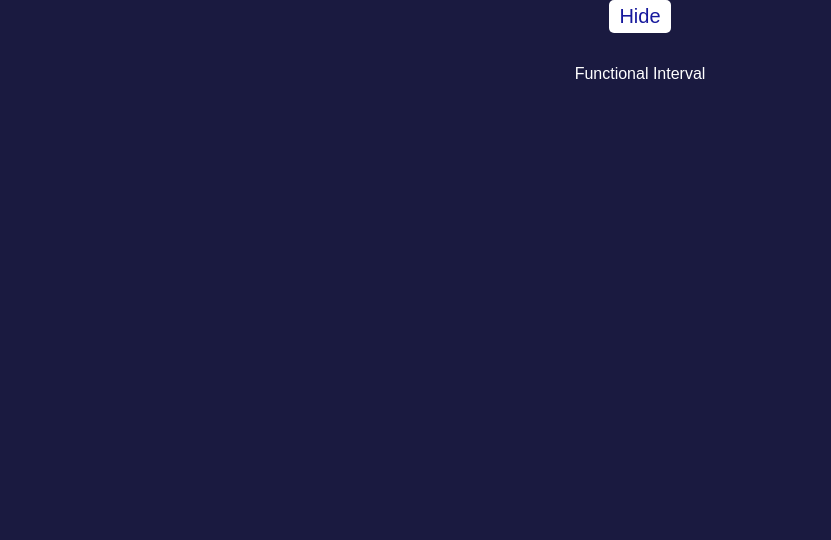
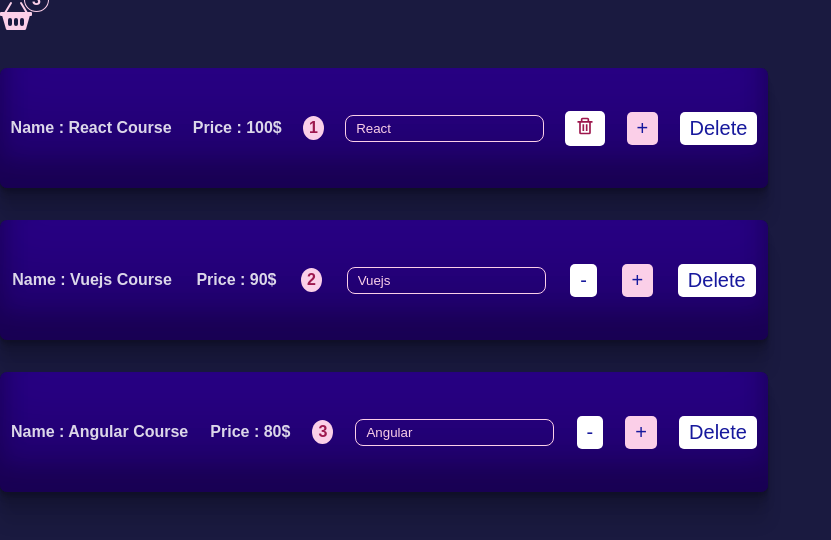
Before and after one commit to arashKazerouni/firstReactApp, a React (Create React App) app: page / in a window 1280 px wide. Shown: the top 540 px of the page, without its empty margins (0-831 px from the left). Built offline with nearby package versions, Linux system fonts and the light colour scheme.

Commit message:
Wrapper component created

```diff
--- a/src/App.js
+++ b/src/App.js
@@ -2,13 +2,10 @@
 import styles from "./App.module.css";
 import Navbar from "./components/Navbar/Navbar";
 import { Component } from "react/cjs/react.development";
-import ClassCounter from "./ClassCounter";
 import Product from "./components/Product/Product";
 import { BsFillTelephonePlusFill } from "react-icons/bs";
 import { isValidInputTimeValue } from "@testing-library/user-event/dist/utils";
-import FunctionalCounter from "./components/FunctionalCounter";
-import ClassTimer from "./components/ClassTimer";
-import FunctionalTimer from "./components/FunctionalTimer";
+import Wrapper from "./components/hoc/Wrapper";
 class App extends Component {
   constructor(props) {
     super(props);
@@ -75,14 +72,7 @@
   render() {
     // console.log("app.js render ");
     return (
-      <div className={styles.container}>
-        <button onClick={() => this.setState({ isShow: !this.state.isShow })}>
-          {this.state.isShow ? "hide" : "show"}
-        </button>
-        {this.state.isShow && <FunctionalTimer />}
-        {/* <FunctionalCounter /> */}
-        {/* <ClassCounter /> */}
-        {/* <h1>shopping app</h1>
+      <Wrapper >
         <Navbar
           totalItems={this.state.products.filter((p) => p.quantity > 0).length}
         />
@@ -92,8 +82,8 @@
           onIncrement={this.incrementHandler}
           onDecrement={this.decrementHandler}
           onChange={this.changeHandler}
-        /> */}
-      </div>
+        />
+      </Wrapper>
     );
   }
 }
--- /dev/null
+++ b/src/components/hoc/Wrapper.js
@@ -0,0 +1,5 @@
+const Wrapper = (props) => {
+    return <div className={props.class}>{props.children}</div>
+}
+
+export default Wrapper;
```
